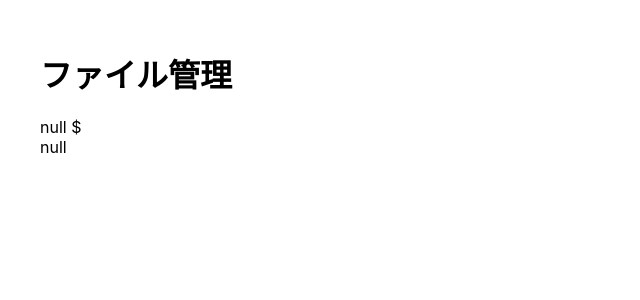
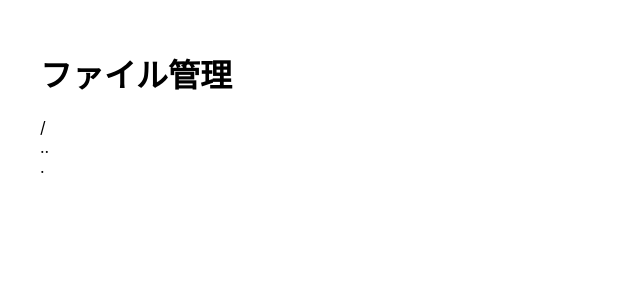
Before and after one commit to osawa-koki/gui-on-linux, a React (Create React App) app in the folder client/: page /file in a window 1280 px wide. Shown: the top 300 px of the page, without its empty margins (0-640 px from the left). Built offline with nearby package versions, Linux system fonts and the light colour scheme.

Commit message:
ファイル大枠。

```diff
--- a/client/src/Components/FilePwd.tsx
+++ /dev/null
@@ -1,11 +0,0 @@
-import React from 'react';
-
-function FilePwd(pwd: string) {
-  return (
-    <div>
-      <div><span>{pwd}</span> $</div>
-    </div>
-  );
-}
-
-export default FilePwd;
--- a/client/src/Pages/file.tsx
+++ b/client/src/Pages/file.tsx
@@ -3,16 +3,34 @@ import React from 'react';
 import './file.scss';
 
 // コンポーネントのインポート
-import FilePwd from '../Components/FilePwd';
 
-function File(props: { pwd: string }) {
-  return (
-    <div className="File">
-      <h1 onClick={() => {props.pwd = "#"}}>ファイル管理</h1>
-      {FilePwd(props.pwd)}
-      <div>{props.pwd}</div>
-    </div>
-  );
+// データ型
+type Props = {
+  cd: string;
+  directories: string[];
+  files: string[];
+};
+
+class File extends React.Component {
+
+  state: Props = {
+    cd: "/",
+    directories: [],
+    files: []
+  };
+
+  render() {
+    return (
+      <div className='File'>
+        <h1>ファイル管理</h1>
+        <div className='cd'>{this.state.cd}</div>
+        <div className='dirfile-container'>
+          <div>..</div>
+          <div>.</div>
+        </div>
+      </div>
+    );
+  }
 }
 
 export default File;
--- a/client/src/index.tsx
+++ b/client/src/index.tsx
@@ -18,13 +18,14 @@ import File from './Pages/file';
 const root = ReactDOM.createRoot(
   document.getElementById('root') as HTMLElement
 );
+
 root.render(
   <React.StrictMode>
     <BrowserRouter>
       <Routes>
         <Route path="/" element={<Root />} />
         <Route path="/app" element={<App />} />
-        <Route path="/file" element={<File pwd="null" />} />
+        <Route path="/file" element={<File />} />
         <Route path="*" element={<NotFound />} />
       </Routes>
     </BrowserRouter>
```
